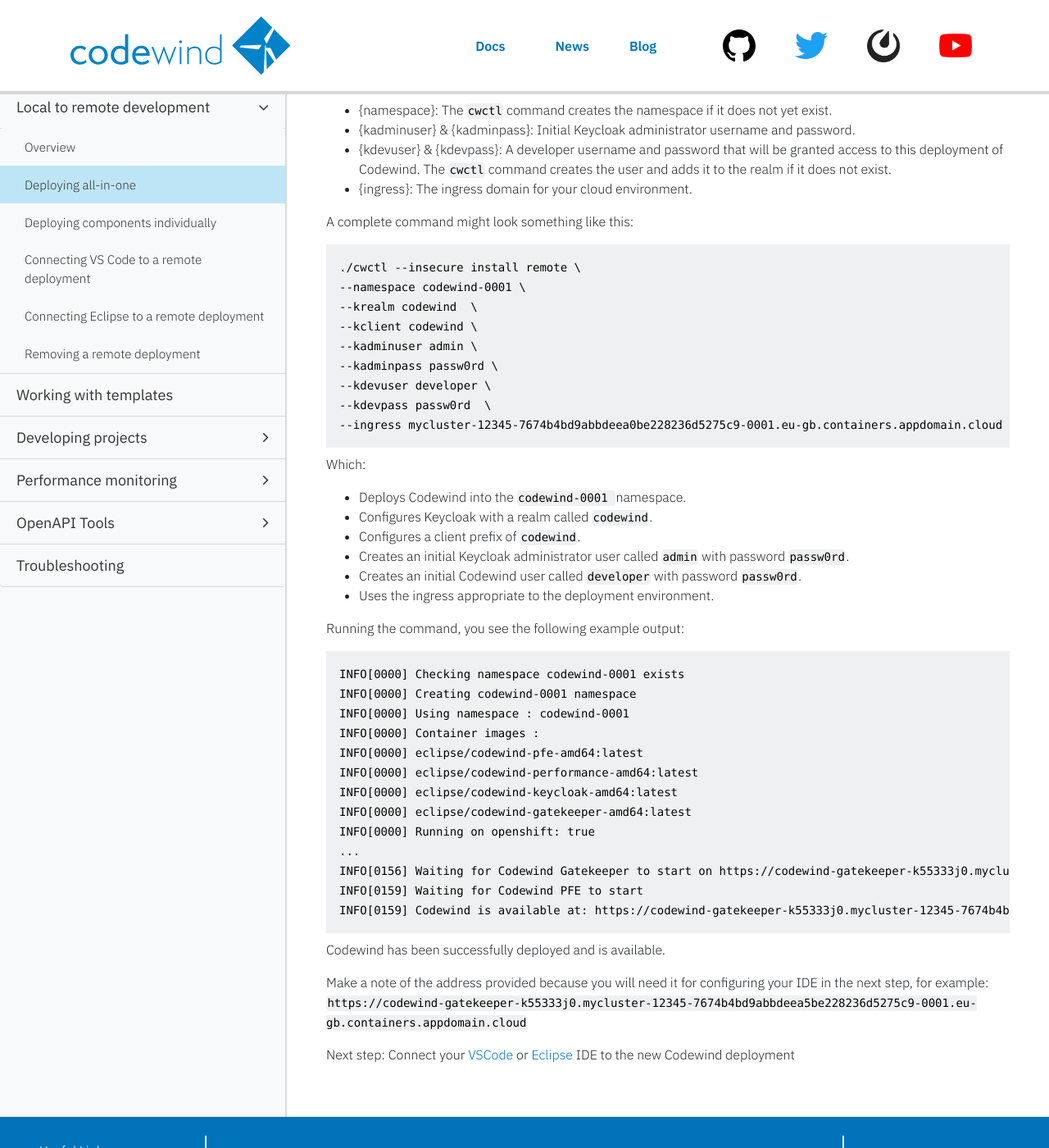
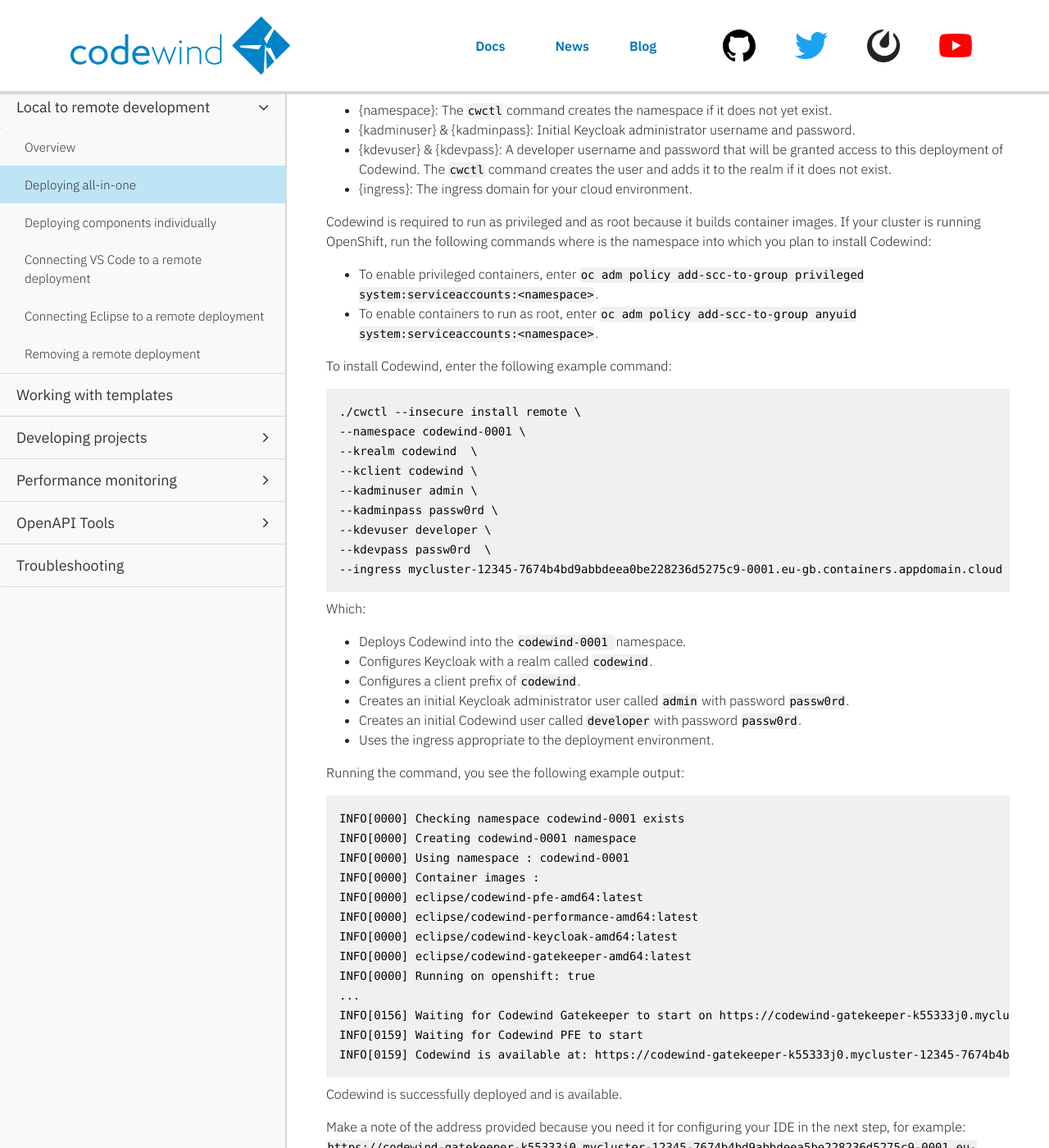
Before and after one commit to eclipse-archived/codewind-docs, a Jekyll site: the page built from docs/_documentations/remotedeploy-combo.md, in a window 1280 px wide and 1400 px high, scrolled down 1060 px. Shown: the whole window at 82% size. Built offline with Jekyll 4.4.1, drawn with Linux system fonts in a browser that asks for light colours; nearby versions of some CDN libraries; comment, search, counter and statistics services are not loaded; some of the changed text lies outside the part shown.

Commit message:
Further edits
Signed-off-by: micgibso <MICGIBSO@uk.ibm.com>

````diff
--- a/docs/_documentations/remotedeploy-combo.md
+++ b/docs/_documentations/remotedeploy-combo.md
@@ -57,12 +57,17 @@ mycluster-12345-7674b4bd9abbdeea5be228236d5275c9-0001.eu-gb.containers.appdomain
 
 Determine the following for your cloud deployment:
 
-* {namespace}: The `cwctl` command creates the namespace if it does not yet exist.
-* {kadminuser} & {kadminpass}: Initial Keycloak administrator username and password.
-* {kdevuser} & {kdevpass}: A developer username and password that will be granted access to this deployment of Codewind. The `cwctl` command creates the user and adds it to the realm if it does not exist.
-* {ingress}: The ingress domain for your cloud environment.
+- {namespace}: The `cwctl` command creates the namespace if it does not yet exist.
+- {kadminuser} & {kadminpass}: Initial Keycloak administrator username and password.
+- {kdevuser} & {kdevpass}: A developer username and password that will be granted access to this deployment of Codewind. The `cwctl` command creates the user and adds it to the realm if it does not exist.
+- {ingress}: The ingress domain for your cloud environment.
 
-A complete command might look something like this:
+Codewind is required to run as privileged and as root because it builds container images. If your cluster is running OpenShift, run the following commands where <namespace> is the namespace into which you plan to install Codewind:
+
+- To enable privileged containers, enter `oc adm policy add-scc-to-group privileged system:serviceaccounts:<namespace>`.
+- To enable containers to run as root, enter `oc adm policy add-scc-to-group anyuid system:serviceaccounts:<namespace>`.
+
+To install Codewind, enter the following example command:
 
 ```
 ./cwctl --insecure install remote \
@@ -78,12 +83,12 @@ A complete command might look something like this:
 
 Which:
 
-* Deploys Codewind into the `codewind-0001 `namespace.
-* Configures Keycloak with a realm called `codewind`.
-* Configures a client prefix of `codewind`.
-* Creates an initial Keycloak administrator user called `admin` with password `passw0rd`.
-* Creates an initial Codewind user called `developer` with password `passw0rd`.
-* Uses the ingress appropriate to the deployment environment.
+- Deploys Codewind into the `codewind-0001 `namespace.
+- Configures Keycloak with a realm called `codewind`.
+- Configures a client prefix of `codewind`.
+- Creates an initial Keycloak administrator user called `admin` with password `passw0rd`.
+- Creates an initial Codewind user called `developer` with password `passw0rd`.
+- Uses the ingress appropriate to the deployment environment.
 
 Running the command, you see the following example output:
 
@@ -103,8 +108,8 @@ INFO[0159] Waiting for Codewind PFE to start
 INFO[0159] Codewind is available at: https://codewind-gatekeeper-k55333j0.mycluster-12345-7674b4bd9abbdeea5be228236d5275c9-0001.eu-gb.containers.appdomain.cloud
 ```
 
-Codewind has been successfully deployed and is available.
+Codewind is successfully deployed and is available.
 
-Make a note of the address provided because you will need it for configuring your IDE in the next step, for example: `https://codewind-gatekeeper-k55333j0.mycluster-12345-7674b4bd9abbdeea5be228236d5275c9-0001.eu-gb.containers.appdomain.cloud`
+Make a note of the address provided because you need it for configuring your IDE in the next step, for example: `https://codewind-gatekeeper-k55333j0.mycluster-12345-7674b4bd9abbdeea5be228236d5275c9-0001.eu-gb.containers.appdomain.cloud`
 
-Next step: Connect your [VSCode](remotedeploy-vscode.html) or [Eclipse](remotedeploy-eclipse.html) IDE to the new Codewind deployment
+Next step: Connect your [VSCode](remotedeploy-vscode.html) or [Eclipse](remotedeploy-eclipse.html) IDE to the new Codewind deployment.
````
Also changed, not shown: docs/_documentations/remote-overview.md (+2 -2 lines), docs/_documentations/remote-removing.md (+14 -17 lines), docs/_documentations/remotedeploy-eclipse.md (+26 -26 lines), docs/_documentations/remotedeploy-single.md (+18 -18 lines), docs/_documentations/remotedeploy-vscode.md (+4 -4 lines).
